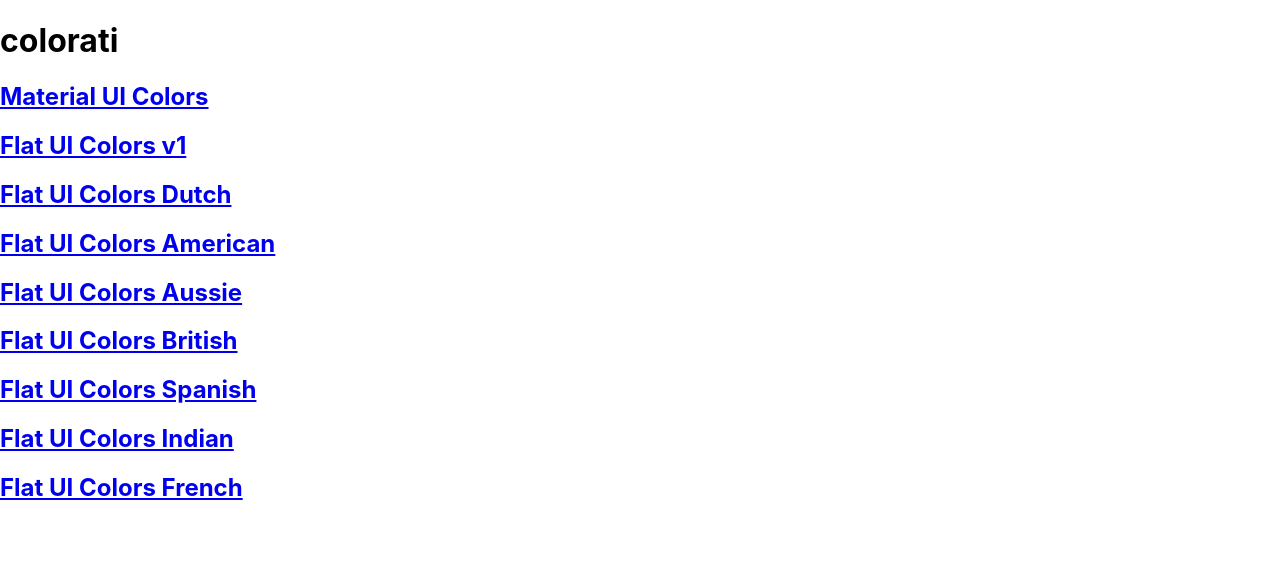
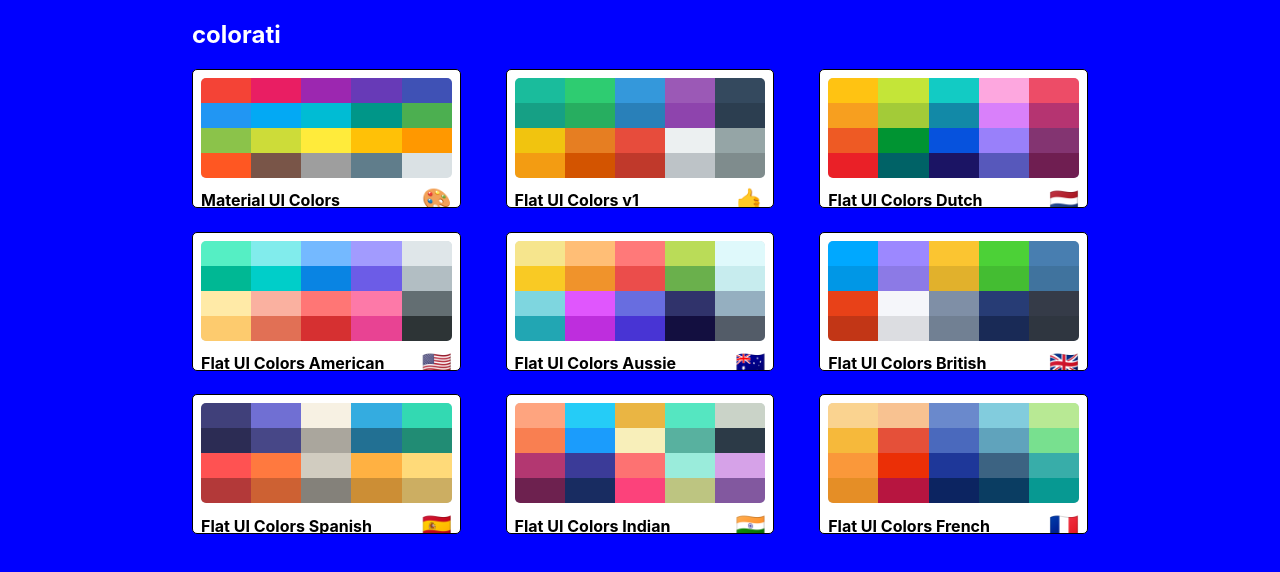
Before and after one commit to flashkicker/colorati, a React (Create React App) app: page / in a window 1280 px wide. Shown: the top 572 px of the page. Built offline with nearby package versions, Linux system fonts and the light colour scheme.

Commit message:
added link to colorbox and added route to app.js

```diff
--- a/package.json
+++ b/package.json
@@ -5,6 +5,7 @@
   "dependencies": {
     "@material-ui/core": "^4.4.3",
     "@material-ui/icons": "^4.4.3",
+    "@material-ui/styles": "^4.4.3",
     "chroma-js": "^2.0.6",
     "rc-slider": "^8.7.1",
     "react": "^16.9.0",
--- a/src/App.js
+++ b/src/App.js
@@ -18,7 +18,9 @@
 					<Route
 						exact
 						path="/"
-						render={() => <PaletteList palettes={seedColors} />}
+						render={routeProps => (
+							<PaletteList palettes={seedColors} {...routeProps} />
+						)}
 					/>
 					<Route
 						exact
@@ -31,6 +33,11 @@
 							/>
 						)}
 					/>
+					<Route
+						exact
+						path="/palette/:paletteId/:colorId"
+						render={() => <h1>SINGLE COLOR PAGE</h1>}
+					/>
 				</Switch>
 			</div>
 		)
--- a/src/ColorBox.js
+++ b/src/ColorBox.js
@@ -1,5 +1,6 @@
 import React, { Component } from "react"
 import { CopyToClipboard } from "react-copy-to-clipboard"
+import { Link } from "react-router-dom"
 import "./color-box.css"
 
 class ColorBox extends Component {
@@ -36,7 +37,9 @@
 						</div>
 						<button className="copy-button">Copy</button>
 					</div>
-					<span className="see-more">More</span>
+					<Link to="/" onClick={event => event.stopPropagation()}>
+						<span className="see-more">More</span>
+					</Link>
 				</div>
 			</CopyToClipboard>
 		)
--- /dev/null
+++ b/src/MiniPalette.js
@@ -0,0 +1,70 @@
+import React from "react"
+import { withStyles } from "@material-ui/styles"
+
+const styles = {
+	root: {
+		backgroundColor: "white",
+		borderRadius: "5px",
+		padding: "0.5rem",
+		position: "relative",
+		overflow: "hidden",
+		border: "1px solid black",
+		"&:hover": {
+			cursor: "pointer"
+		}
+	},
+	colorsStyle: {
+		backgroundColor: "#dae1e4",
+		height: "100px",
+		width: "100%",
+		borderRadius: "5px",
+		overflow: "hidden"
+	},
+	emojiStyle: {
+		marginLeft: "0.5rem",
+		fontSize: "1.5rem"
+	},
+	title: {
+		display: "flex",
+		justifyContent: "space-between",
+		alignItems: "center",
+		margin: "0",
+		color: "black",
+		paddingTop: "0.5rem",
+		fontSize: "1rem",
+		position: "relative"
+	},
+	miniColor: {
+		height: "25%",
+		width: "20%",
+		float: "left",
+		margin: "0",
+		position: "relative"
+	}
+}
+
+const MiniPalette = props => {
+	const { classes, paletteName, emoji, id, colors, handleClick } = props
+	const { root, colorsStyle, title, emojiStyle, miniColor } = classes
+	const miniColorBoxes = colors.map(color => {
+		return (
+			<div
+				className={miniColor}
+				style={{ backgroundColor: color.color }}
+				key={color.name}
+			/>
+		)
+	})
+
+	return (
+		<div className={root} onClick={handleClick}>
+			<div className={colorsStyle}>{miniColorBoxes}</div>
+			<h5 className={title}>
+				{paletteName}
+				<span className={emojiStyle}>{emoji}</span>
+			</h5>
+		</div>
+	)
+}
+
+export default withStyles(styles)(MiniPalette)
--- a/src/PaletteList.js
+++ b/src/PaletteList.js
@@ -1,22 +1,66 @@
 import React, { Component } from "react"
 import { Link } from "react-router-dom"
+import { withStyles } from "@material-ui/styles"
+import MiniPalette from "./MiniPalette"
+
+const styles = {
+	root: {
+		backgroundColor: "blue",
+		height: "100vh",
+		display: "flex",
+		alignItems: "flex-start",
+		justifyContent: "center"
+	},
+	container: {
+		width: "70%",
+		display: "flex",
+		alignItems: "flex-start",
+		flexDirection: "column",
+		flexWrap: "wrap"
+	},
+	nav: {
+		display: "flex",
+		width: "100%",
+		justifyContent: "space-between",
+		color: "white"
+	},
+	miniPalettes: {
+		boxSizing: "border-box",
+		width: "100%",
+		display: "grid",
+		gridTemplateColumns: "repeat(3, 30%)",
+		gridGap: "5%"
+	}
+}
 
 class PaletteList extends Component {
+	goToPalette = id => {
+		this.props.history.push(`/palette/${id}`)
+	}
+
 	render() {
-		const { palettes } = this.props
+		const { palettes, classes } = this.props
+		const { root, container, nav, miniPalettes } = classes
 		return (
-			<div>
-				<h1>colorati</h1>
-				{palettes.map(palette => {
-					return (
-						<h2>
-							<Link to={`/palette/${palette.id}`}>{palette.paletteName}</Link>
-						</h2>
-					)
-				})}
+			<div className={root}>
+				<div className={container}>
+					<nav className={nav}>
+						<h1>colorati</h1>
+					</nav>
+					<div className={miniPalettes}>
+						{palettes.map(palette => {
+							return (
+								<MiniPalette
+									handleClick={() => this.goToPalette(palette.id)}
+									{...palette}
+								/>
+							)
+						})}
+					</div>
+				</div>
 			</div>
 		)
 	}
 }
 
-export default PaletteList
+export default withStyles(styles)(PaletteList)
```
